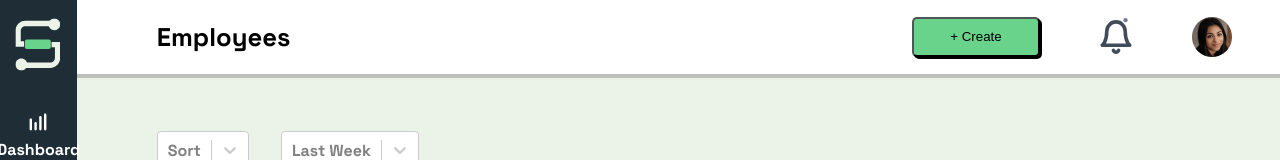
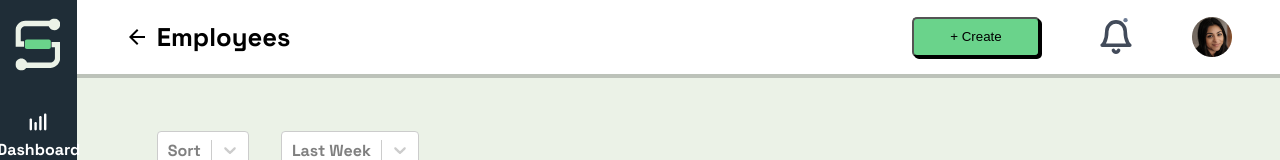
Before and after one commit to bhardwajaman1998/Cosmic-Chaos-Skillbridge, a React (Create React App) app in the folder client/: page /trainees in a window 1280 px wide. Shown: the top 160 px of the page. Built offline with nearby package versions, Linux system fonts and the light colour scheme; no server answers.

Commit message:
fixed back arrow bug for Employee List page

```diff
--- a/client/src/pages/SamplePage/Employee/Employee.js
+++ b/client/src/pages/SamplePage/Employee/Employee.js
@@ -15,7 +15,7 @@ const Employee = () => {
               <Sidebar />
             </div>
             <div className='layout-header'>
-              <Header title={pageTitle} showBackButton={false} />
+              <Header title={pageTitle} showBackButton={true} />
             </div>
             <div className='trainee-information'>
 
```
